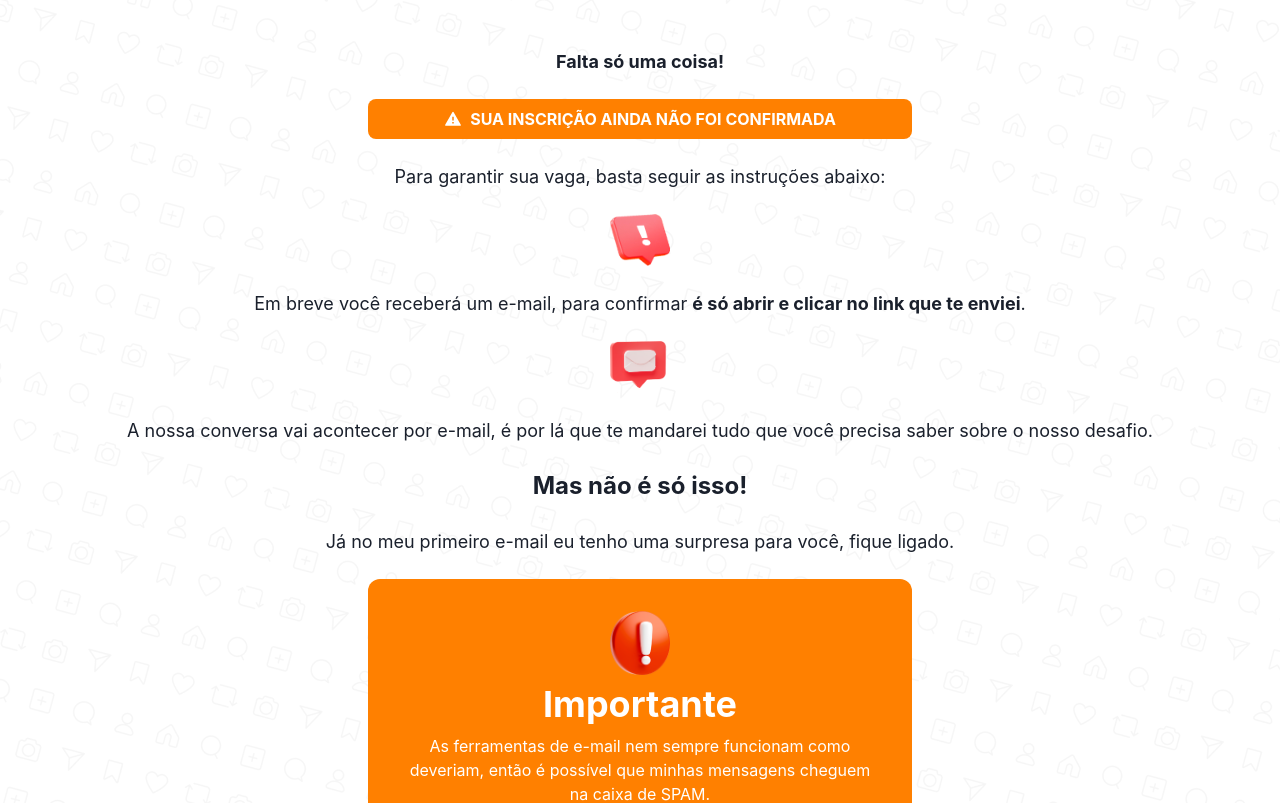
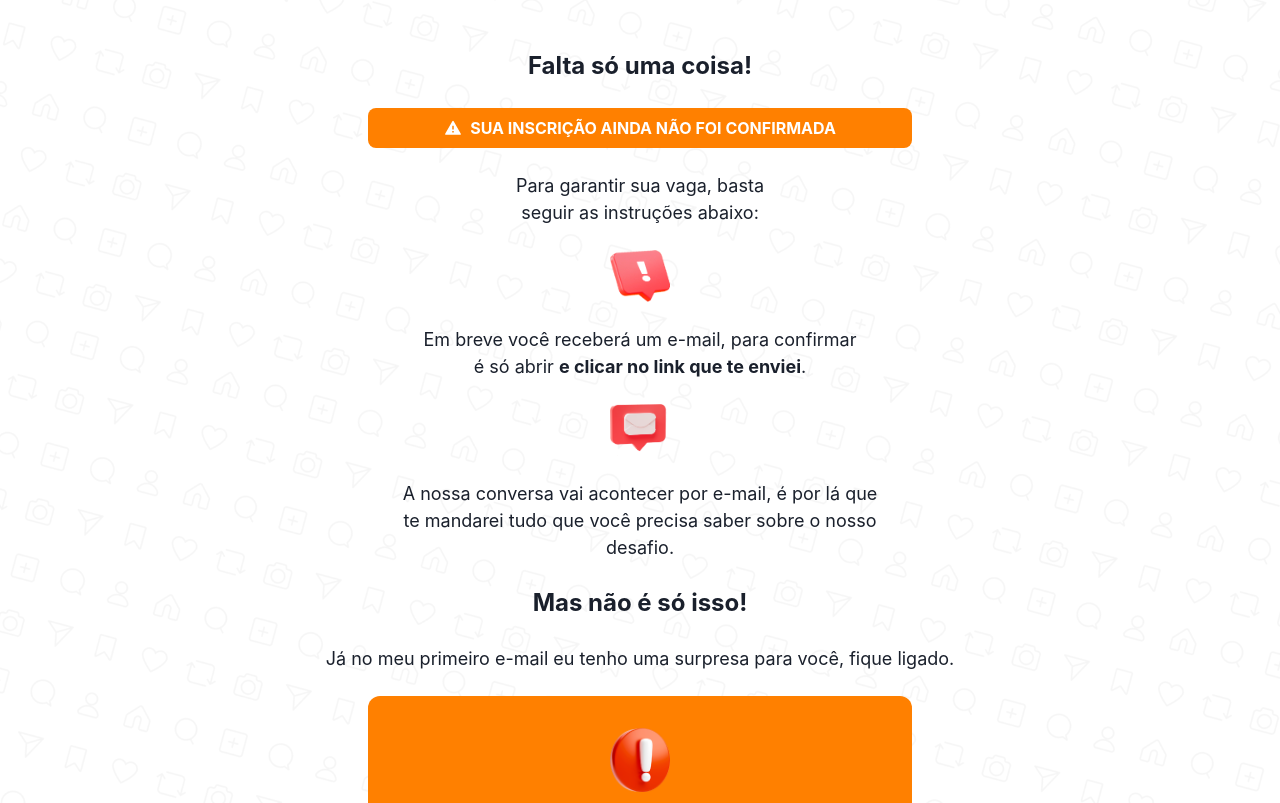
Before and after one commit to pedrocsencon/lp-afonso, a Next.js app: page /obrigado in a window 1280 px wide. Shown: the top 803 px of the page. Built offline with nearby package versions, Linux system fonts and the light colour scheme.

Commit message:
more texts

```diff
--- a/src/pages/obrigado.tsx
+++ b/src/pages/obrigado.tsx
@@ -10,24 +10,24 @@ export default function Obrigado() {
 
     return (
         <Stack textAlign='center' spacing={6} paddingY={12} id='background' alignItems='center' backgroundImage="url('../assets/backgrond.png')" width='100%' paddingX={isLargerThan900 ? 24 : 4} backgroundColor={'white'}>
-            <Text fontSize='lg' fontWeight='bold'>Falta só uma coisa!</Text>
+            <Text fontSize='2xl' fontWeight='bold'>Falta só uma coisa!</Text>
             <Flex width={['95%', '70%', '50%']} paddingY={2} justifyContent='center' alignItems='center' background='orange.500' borderRadius={8}>
                 <RiAlertFill size={18} color='white' />
                 <Text marginLeft={2} fontWeight='bold' fontSize={['xs', 'md', 'md']} textColor='white'>
                     SUA INSCRIÇÃO AINDA NÃO FOI CONFIRMADA
                 </Text>
             </Flex>
-            <Text fontSize='lg'>Para garantir sua vaga, basta seguir as instruções abaixo:</Text>
+            <Text width={64} fontSize='lg'>Para garantir sua vaga, basta seguir as instruções abaixo:</Text>
             <Box>
                 <Image alt="alert" width={60} src={alertIcon} />
             </Box>
-            <Text fontSize='lg'>
-                Em breve você receberá um e-mail, para confirmar <strong>é só abrir e clicar no link que te enviei</strong>.
+            <Text fontSize='lg' width={['90%', '60%' ,'40%']}>
+                Em breve você receberá um e-mail, para confirmar é só abrir <strong> e clicar no link que te enviei</strong>.
             </Text>
             <Box>
                 <Image alt="email" width={60} src={emailIcon} />
             </Box>
-            <Text fontSize='lg'>
+            <Text fontSize='lg' width={['90%', '65%' ,'45%']}>
                 A nossa conversa vai acontecer por e-mail, é por lá que te mandarei tudo que você precisa saber sobre o nosso desafio.
             </Text>
             <Text fontSize='2xl' fontWeight='bold'>
--- a/src/pages/posicionado-digital.tsx
+++ b/src/pages/posicionado-digital.tsx
@@ -44,7 +44,7 @@ export default function Home() {
             <Text fontWeight='bold' textColor='white'>às 20h</Text>
           </Stack>
           <Stack spacing={4}>
-            <Text fontWeight='bold'>
+            <Text fontWeight='bold' fontSize={17}>
               Você vai aprender a vender no Instagram:
             </Text>
             <BulletItem Icon={FaUserAlt} text='Sem trabalho adicional' />
```
